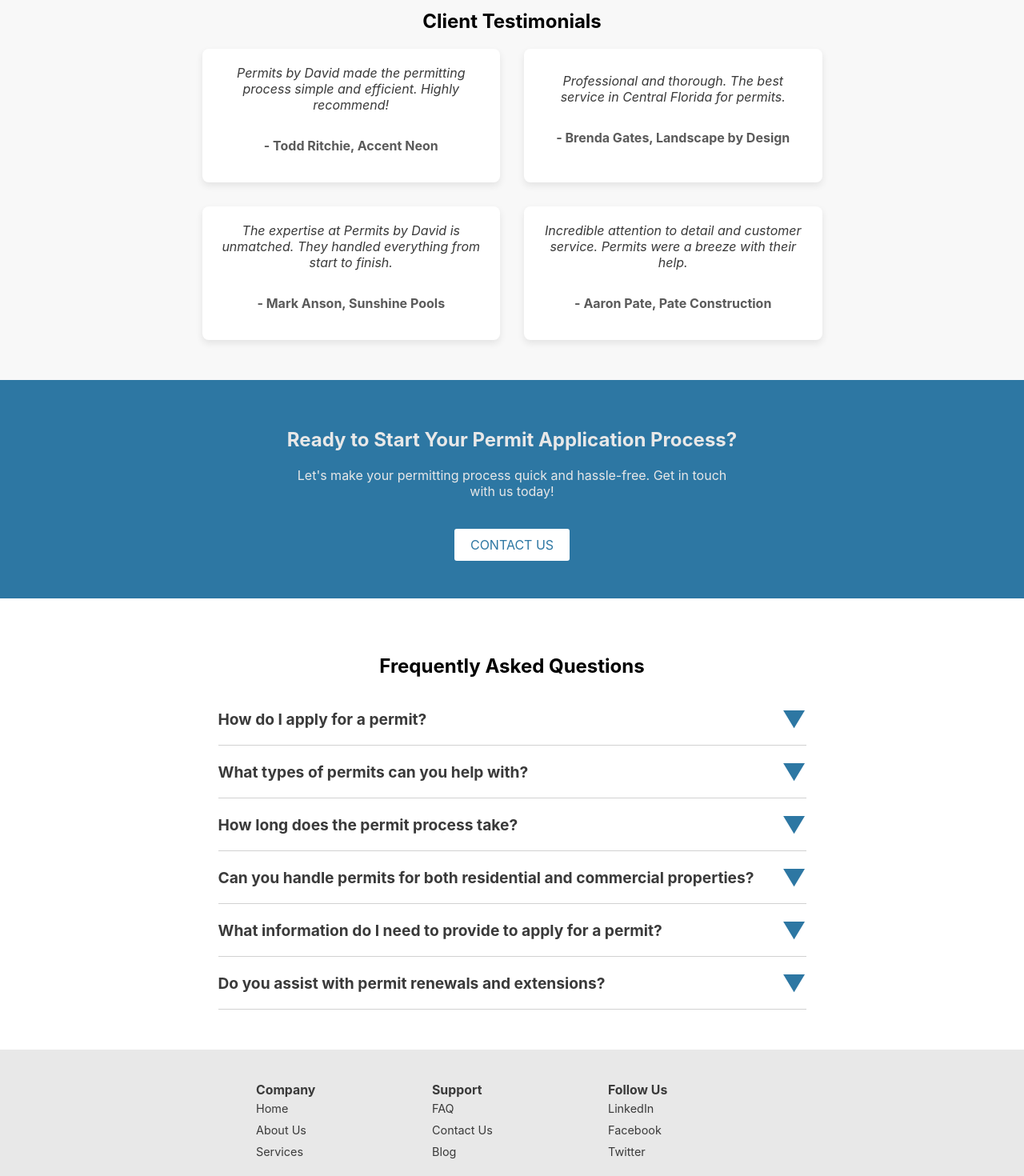
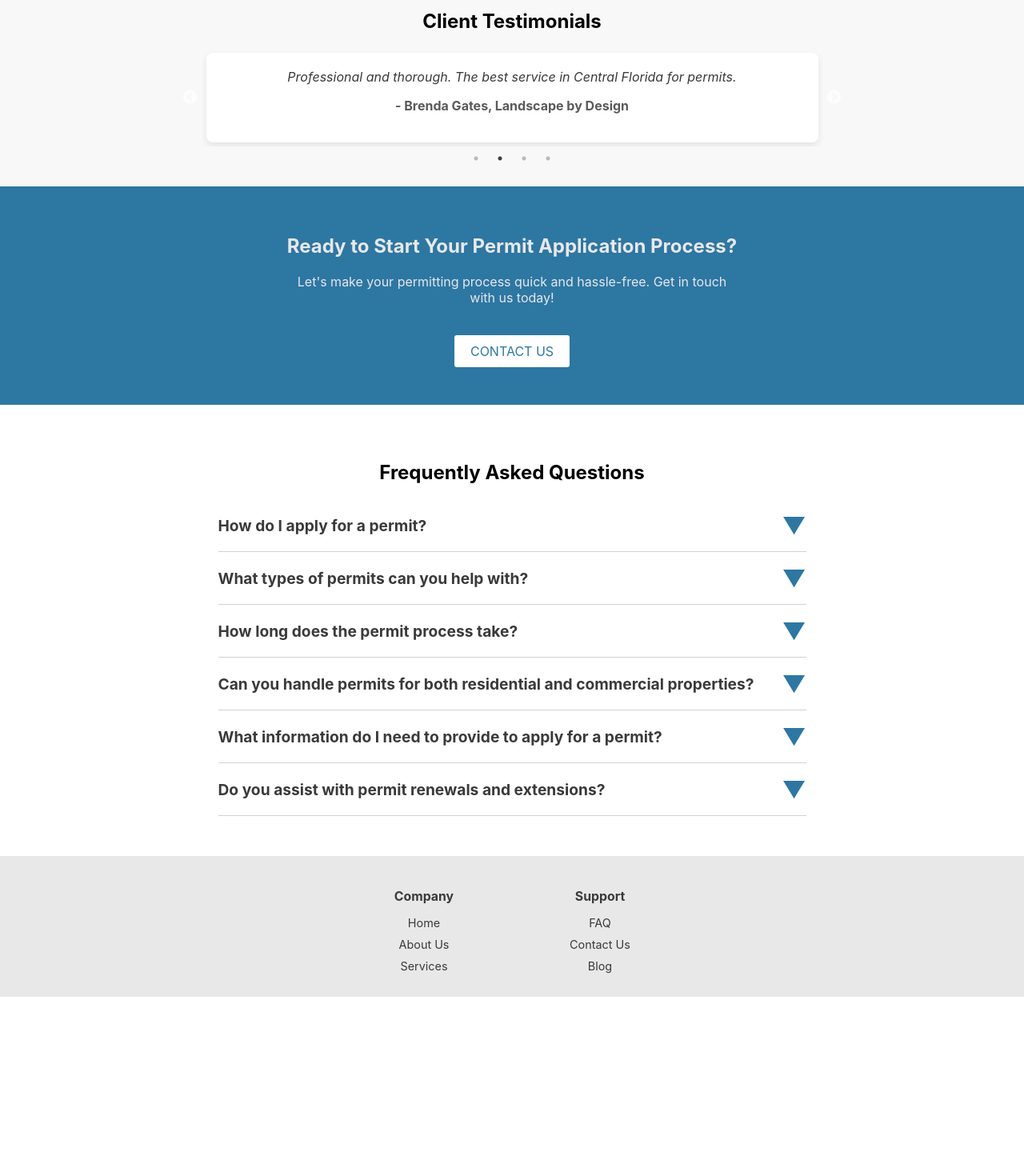
Before and after one commit to jacobnaumann/permitsbydavid, a React (Create React App) app: page / in a window 1280 px wide. Shown: the part 1480-2950 px from the top of the page at 80% size. After the commit the page ends 2726 px from the top, so only its background shows below. Built offline with nearby package versions, Linux system fonts and the light colour scheme.

Commit message:
Added:     Slider to TestimonialsSection
Modified:
    TestimonialsSection
    Footer
    FeatureListSection styling

Removed:
    3rd column of footer (socials)

```diff
--- a/package.json
+++ b/package.json
@@ -10,6 +10,8 @@
     "react-dom": "^18.2.0",
     "react-router-dom": "^6.18.0",
     "react-scripts": "5.0.1",
+    "react-slick": "^0.29.0",
+    "slick-carousel": "^1.8.1",
     "web-vitals": "^2.1.4"
   },
   "scripts": {
--- a/src/components/Footer/Footer.css
+++ b/src/components/Footer/Footer.css
@@ -9,7 +9,7 @@
 
 .footer-content {
     display: grid;
-    grid-template-columns: repeat(3, minmax(0, 200px));
+    grid-template-columns: repeat(2, minmax(0, 200px));
     justify-content: center;
     max-width: 1200px;
     margin: auto;
@@ -18,13 +18,15 @@
 
 .footer-column h4 {
     font-size: 1.1em;
-    margin-bottom: 5px;
+    margin-bottom: 15px;
     color: var(--color-text); /* Dark text for readability */
+    text-align: center;
 }
 
 .footer-link {
     color: var(--color-text); /* Dark text for readability */
     text-decoration: none;
+    text-align: center;
     margin-bottom: 10px;
     display: block;
 }
--- a/src/components/Footer/Footer.js
+++ b/src/components/Footer/Footer.js
@@ -20,13 +20,6 @@ const Footer = () => {
           <Link to="/contact" className="footer-link">Contact Us</Link>
           <Link to="/" className="footer-link">Blog</Link>
         </div>
-        <div className="footer-column">
-          <h4>Follow Us</h4>
-          {/* Assuming you would replace these spans with icons or actual links */}
-          <span className="footer-link">LinkedIn</span>
-          <span className="footer-link">Facebook</span>
-          <span className="footer-link">Twitter</span>
-        </div>
       </div>
     </footer>
   );
--- a/src/components/Home/FeatureListSection.js
+++ b/src/components/Home/FeatureListSection.js
@@ -15,6 +15,8 @@ const FeatureListSection = () => {
     { name: 'Landscaping', detail: 'Needed for significant changes to property landscaping, tree removal, or land alteration.' },
   ];
 
+
+
   return (
     <section className="feature-list-section">
       <h2>Types of Permits We Handle</h2>
--- a/src/components/common/TestimonialsSection.js
+++ b/src/components/common/TestimonialsSection.js
@@ -1,6 +1,9 @@
 // TestimonialsSection.js
 
 import React from 'react';
+import Slider from 'react-slick';
+import "slick-carousel/slick/slick.css";
+import "slick-carousel/slick/slick-theme.css";
 import '../../styles/Common.css';
 
 const testimonials = [
@@ -23,6 +26,7 @@ const testimonials = [
   // Add more testimonials here
 ];
 
+
 const Testimonial = ({ testimonial }) => (
   <div className="testimonial">
     <blockquote className="testimonial-quote">{testimonial.quote}</blockquote>
@@ -31,13 +35,26 @@ const Testimonial = ({ testimonial }) => (
 );
 
 const TestimonialsSection = () => {
+  const settings = {
+    dots: true,
+    infinite: true,
+    speed: 500,
+    slidesToShow: 1,
+    slidesToScroll: 1,
+    autoplay: true,
+    autoplaySpeed: 5000,
+    cssEase: "linear"
+  };
+
   return (
     <section className="testimonials-section">
       <h2>Client Testimonials</h2>
       <div className="testimonials-container">
-        {testimonials.map((testimonial, index) => (
-          <Testimonial key={index} testimonial={testimonial} />
-        ))}
+        <Slider {...settings}>
+          {testimonials.map((testimonial, index) => (
+            <Testimonial key={index} testimonial={testimonial} />
+          ))}
+        </Slider>
       </div>
     </section>
   );
--- a/src/styles/Common.css
+++ b/src/styles/Common.css
@@ -1,7 +1,6 @@
 /* Testimonials Section Styling */
-
 .testimonials-section {
-  background-color: var(--color-background); /* A light gray that's easy on the eyes */
+  background-color: var(--color-background);
   padding: 50px 20px;
   text-align: center;
 }
@@ -9,33 +8,40 @@
 .testimonials-container {
   max-width: 775px;
   margin: auto;
-  display: grid;
-  grid-template-columns: repeat(auto-fit, minmax(300px, 1fr));
-  gap: 30px;
-  justify-content: center;
+  /* No need for grid styles here since Slider will take care of positioning */
 }
 
 .testimonial {
-  background-color: var(--color-white); /* Keeping it white for a clean look */
+  background-color: var(--color-white);
   padding: 20px;
+  margin: 5px;
   border-radius: 8px;
-  box-shadow: 0 4px 8px var(--color-black-rgba); /* Soft shadow for depth */
-  display: flex;
-  flex-direction: column;
-  justify-content: center;
-  align-items: center;
+  box-shadow: 0 4px 8px var(--color-black-rgba);
+  /* Flex styles might not be necessary anymore, but you can keep them if they don't conflict with Slider */
 }
 
 .testimonial-quote {
   font-style: italic;
-  color: var(--color-text); /* Darker text color for the quote for better readability */
+  color: var(--color-text);
   margin: 0 0 15px 0;
 }
 
 .testimonial-author {
   font-weight: bold;
-  color: var(--color-text-secondary); /* Secondary text color for the author name */
+  color: var(--color-text-secondary);
 }
+
+/* You might need to override some slick-slider styles to fit your design */
+.slick-slide {
+  /* Adjust padding or margins if needed */
+}
+
+.slick-dots {
+  /* Style for the navigation dots */
+}
+
+/* Make sure to test responsiveness and adjust as necessary */
+
 
 /* CTA Section Styling */
 
```
Also changed, not shown: 1 other file (tests, documents, lock files or other folders).
